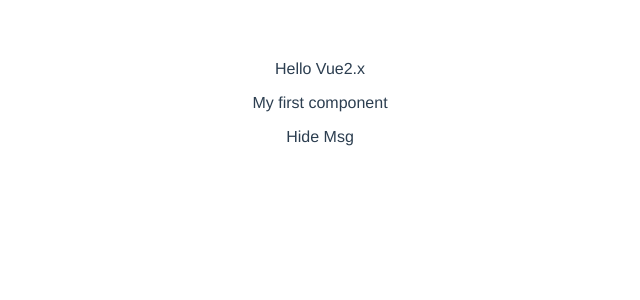
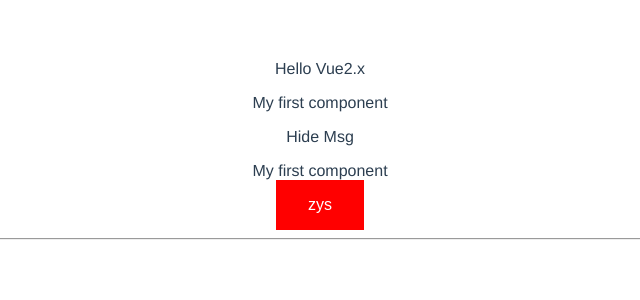
Before and after one commit to wolfzhaoshuai/zys_vue_components, a Vue app: page / in a window 1280 px wide. Shown: the top 300 px of the page, without its empty margins (320-960 px from the left). Built offline with nearby package versions, Linux system fonts and the light colour scheme.

Commit message:
添加自定义button，scss定义样式

```diff
--- a/package.json
+++ b/package.json
@@ -50,7 +50,9 @@
     "webpack": "^1.13.2",
     "webpack-dev-middleware": "^1.8.3",
     "webpack-hot-middleware": "^2.12.2",
-    "webpack-merge": "^0.14.1"
+    "webpack-merge": "^0.14.1",
+    "sass-loader": "^4.0.2",
+    "node-sass": "^3.10.1"
   },
   "engines": {
     "node": ">= 4.0.0",
--- a/src/App.vue
+++ b/src/App.vue
@@ -4,11 +4,19 @@
       <template slot="title">Hello Vue2.x</template>
     </example>
     <p :style="{ display: show }">This is a msg in father but emited by child</p>
+    <div>
+      <span @click="updateMsg">{{ msg }}</span>
+    </div>
+    <zys-button type="warn" value="zys"></zys-button>
+    <hr>
+
   </div>
 </template>
 
 <script>
 import example from './components/example.vue'
+// import trans from './components/transition.vue'
+import zysButton from './components/button.vue'
 
 export default {
   name: 'app',
@@ -19,7 +27,8 @@
     }
   },
   components: {
-    example
+    example,
+    zysButton
   },
   methods: {
     showInfo () {
@@ -27,6 +36,13 @@
     },
     hideInfo () {
       this.show = 'none'
+    },
+    updateMsg () {
+      this.msg = 'updated'
+      console.log(this.$el.textContent)
+      this.$nextTick(function () {
+        console.log(this.$el.textContent)
+      })
     }
   }
 }
--- /dev/null
+++ b/src/components/button.vue
@@ -0,0 +1,31 @@
+<template>
+  <button
+    :class="[
+      'zys-button-base',
+      size? 'zys-button-' + size : '',
+      type? 'zys-button-' + type : ''
+    ]"
+    type="button">{{ value }}</button>
+</template>
+
+<script>
+  export default {
+    props: {
+      value: {
+        value: String,
+        required: true,
+        default: 'button'
+      },
+      type: {
+        type: String,
+        required: false,
+        default: 'success'
+      },
+      size: {
+        type: String,
+        required: false,
+        default: 'default'
+      }
+    }
+  }
+</script>
--- /dev/null
+++ b/src/components/transition.vue
@@ -0,0 +1,29 @@
+<template>
+  <div id="demo">
+    <button @click="show = !show">
+      Toggle
+    </button>
+    <transition name="fade">
+      <p v-if="show">hello</p>
+    </transition>
+  </div>
+</template>
+
+<script>
+export default {
+  data () {
+    return {
+      show: true
+    }
+  }
+}
+</script>
+
+<style>
+.fade-enter-active, .fade-leave-active {
+  transition: opacity 1.5s
+}
+.fade-enter, .fade-leave-active {
+  opacity: 0
+}
+</style>
--- a/src/main.js
+++ b/src/main.js
@@ -2,6 +2,7 @@
 // (runtime-only or standalone) has been set in webpack.base.conf with an alias.
 import Vue from 'vue'
 import App from './App'
+import './stylesheet/index.scss'
 
 /* eslint-disable no-new */
 new Vue({
--- /dev/null
+++ b/src/stylesheet/_button.scss
@@ -0,0 +1,39 @@
+/* button-base */
+.zys-button-base {
+  border: none;
+  color: white;
+  text-align: center;
+  text-decoration: none;
+  display: inline-block;
+}
+
+/* button-size */
+.zys-button {
+  &-default {
+    font-size: 16px;
+    padding: 16px 32px;
+  }
+  &-min {
+    font-size: 8px;
+    padding: 8px 16px;
+  }
+  &-max {
+    font-size: 32px;
+    padding: 32px 64px;
+  }
+}
+
+/* button-type */
+.zys-button {
+  &-success {
+    background-color: #00FF00;
+  }
+
+  &-warn {
+    background-color: #FF0000;
+  }
+
+  &-info {
+    background-color: #0000FF
+  }
+}
--- /dev/null
+++ b/src/stylesheet/index.scss
@@ -0,0 +1 @@
+@import "./_button.scss"
```
